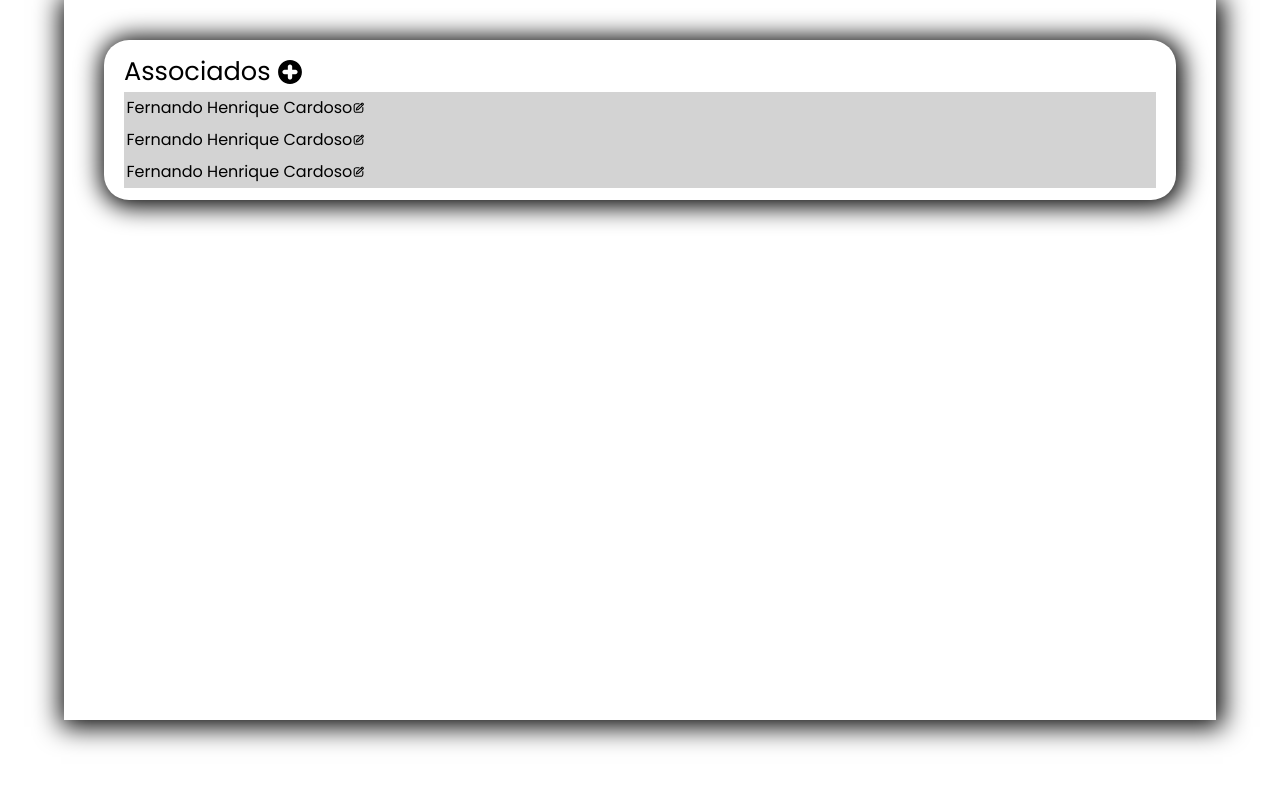
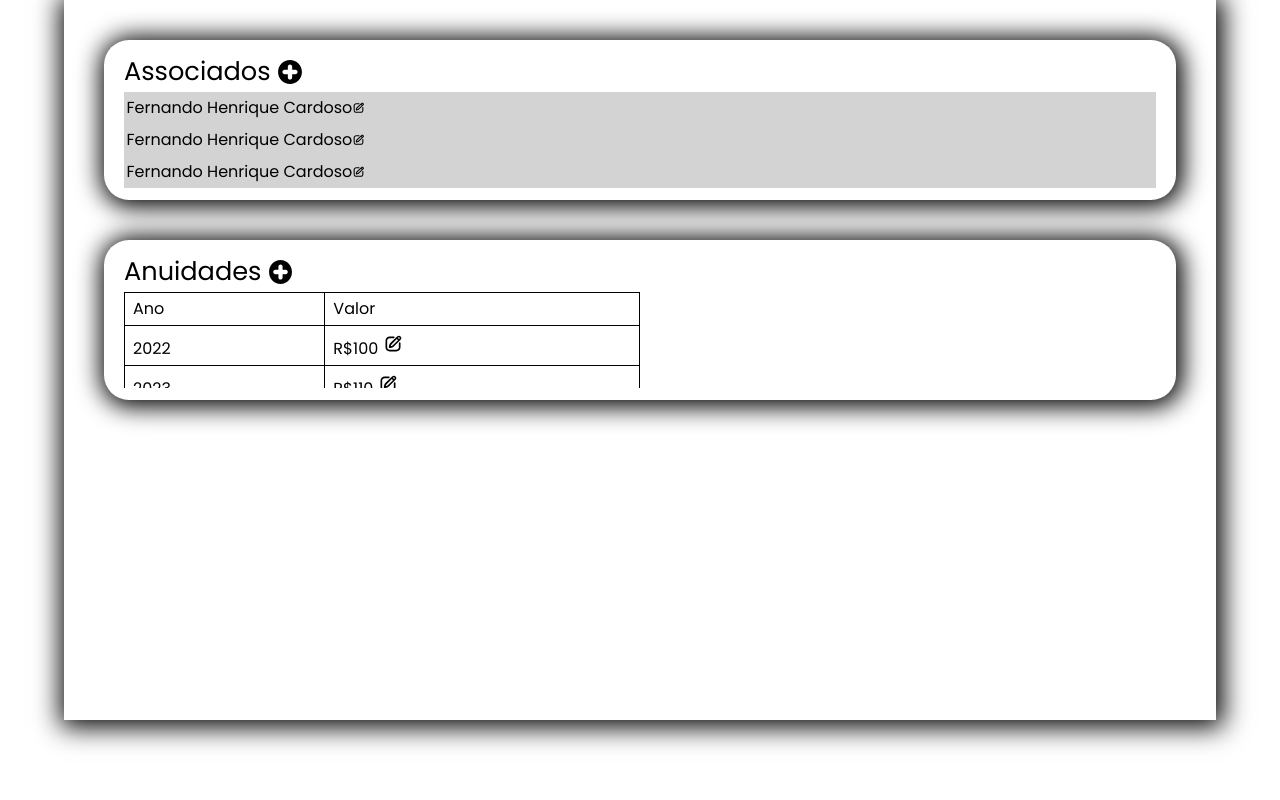
Before and after one commit to VitorFraifer/Desafio-TecnoTech, a PHP site: page /pages/index.html in a window 1280 px wide. Run offline with PHP 8.4, Linux system fonts and the light colour scheme.

Commit message:
feat: Adição de modal de cadastro de anuidade e associado

```diff
--- a/pages/index.html
+++ b/pages/index.html
@@ -4,15 +4,15 @@
     <meta charset="UTF-8">
     <meta name="viewport" content="width=device-width, initial-scale=1.0">
     <title>Devs RN</title>
+    <link rel="stylesheet" href="/static/css/reset.css">
     <link rel="stylesheet" href="/static/css/index.css">
-    <link rel="stylesheet" href="/static/css/reset.css">
 </head>
 <body>
     <main>
         <section class="associados-section">
             <div class="titulo-section">
                 <h1>Associados</h1>
-                <img src="/static/img/plus-icon.svg">
+                <img src="/static/img/plus-icon.svg" class="btn-adicionar-associados">
             </div>
             <ul class="lista-associados">
                 <li class="associado">
@@ -33,7 +33,92 @@
                 </li>
             </ul>
         </section>
-        <section class="secao-anuidade"></section>
+        <section class="anuidade-section">
+            <div class="titulo-section">
+                <h1>Anuidades</h1>
+                <img src="/static/img/plus-icon.svg" class="btn-adicionar-anuidade">
+            </div>
+            <div class="table-container">
+                <table class="tabela-anuidade">
+                    <thead>
+                        <tr>
+                            <td>Ano</td>
+                            <td>Valor</td>
+                        </tr>
+                    </thead>
+                    <tbody>
+                        <tr>
+                            <td>2022</td>
+                            <td>R$100 <img src="/static/img/edit-icon.svg"></td>
+                        </tr>
+                        <tr>
+                            <td>2023</td>
+                            <td>R$110 <img src="/static/img/edit-icon.svg"></td>
+                        </tr>
+                        <tr>
+                            <td>2023</td>
+                            <td>R$110</td>
+                        </tr>
+                        <tr>
+                            <td>2023</td>
+                            <td>R$110</td>
+                        </tr>
+                    </tbody>
+                </table>
+            </div>
+        </section>
     </main>
+
+    <div class="modal-cadastro-associados">
+        <div class="modal-container">
+            <div class="icone-fechar-modal-container"><img src="/static/img/close-icon.svg" class="btn-fechar-modal"></div>
+            <h3>Cadastro de Associado</h3>
+            <form>
+                <div class="form-row">
+                    <div>
+                        <label>Nome</label>
+                        <input>
+                    </div>
+                    <div>
+                        <label>Email</label>
+                        <input>
+                    </div>
+                </div>
+                <div class="form-row">
+                    <div>
+                        <label>Cpf</label>
+                        <input>
+                    </div>
+                    <div>
+                        <label>Data de Filiação</label>
+                        <input type="date">
+                    </div>
+                </div>
+                <button>Cadastrar</button>
+            </form>
+        </div>
+    </div>
+
+    <div class="modal-cadastro-anuidade">
+        <div class="modal-container">
+            <div class="icone-fechar-modal-container"><img src="/static/img/close-icon.svg" class="btn-fechar-modal" id="fechar-modal-anuidade"></div>
+            <h3>Cadastro de Anuidade</h3>
+            <form>
+                <div class="form-row">
+                    <div>
+                        <label>Ano</label>
+                        <input placeholder="Ex: 2024">
+                    </div>
+                    <div>
+                        <label>Valor</label>
+                        <input placeholder="Ex: 200">
+                    </div>
+                </div>
+                <button>Cadastrar</button>
+            </form>
+        </div>
+    </div>
+
+    <script src="/static/js/script.js"></script>
 </body>
 </html>
--- a/static/css/index.css
+++ b/static/css/index.css
@@ -6,6 +6,11 @@ body{
     overflow-x: hidden;
     display: flex;
     justify-content: center;
+    font-family: Poppins;
+}
+
+body div{
+    font-family: Poppins;
 }
 
 main{
@@ -20,7 +25,21 @@ main{
     font-family: Poppins;
 }
 
+main section{
+    margin-bottom: 5vh;
+}
+
 .associados-section{
+    width: 100%;
+    height: 20vh;
+    box-shadow: 2px 2px 25px 5px black;
+    border-radius: 25px;
+    box-sizing: border-box;
+    padding: 20px;
+    overflow-y: hidden;
+}
+
+.anuidade-section{
     width: 100%;
     height: 20vh;
     box-shadow: 2px 2px 25px 5px black;
@@ -67,3 +86,112 @@ main{
     width: 1vw;
     cursor: pointer;
 }
+
+.table-container{
+    width: 50%;
+    height: 80%;
+    overflow-y: scroll;
+    margin-top: 1vh;
+}
+
+.tabela-anuidade {
+    width: 100%;
+    border-collapse: collapse;
+    height: 100%;
+    border: 1px solid black;
+    overflow-y: scroll;
+}
+.tabela-anuidade tbody {
+    border: 1px solid black;
+    padding: 8px;
+    text-align: left;
+}
+.tabela-anuidade tr td{
+    border: 1px solid black;
+    padding: 8px;
+    text-align: left;
+    align-items: center;
+}
+
+td img{
+    width: 20px;
+}
+
+.modal-cadastro-associados{
+    width: 100vw;
+    height: 100vh;
+    background-color: rgba(0, 0, 0, 0.5);
+    position: fixed;
+    display: none;
+    align-items: center;
+    justify-content: center;
+}
+
+.modal-container{
+    width: 60%;
+    height: 50%;
+    border-radius: 5vw;
+    background-color: white;
+    box-sizing: border-box;
+    padding: 3vw;
+    display: flex;
+    flex-direction: column;
+    align-items: center;
+}
+
+.modal-container h3{
+    font-size: 2vw;
+    font-weight: 800;
+}
+
+form{
+    display: flex;
+    flex-direction: column;
+    margin-top: 3vh;
+    align-items: center;
+}
+
+.form-row{
+    width: 100%;
+    display: flex;
+    margin-top: 2vh;
+    justify-content: space-between;
+}
+
+.form-row div{
+    width: 48%;
+    display: flex;
+    flex-direction: column;
+}
+
+form button{
+    margin-top: 5vh;
+    background-color: black;
+    color: white;
+    border-radius: 2vw;
+    font-size: 1vw;
+    border: none;
+    cursor: pointer;
+    padding: 2vh;
+}
+
+.icone-fechar-modal-container{
+    width: 100%;
+    display: flex;
+    justify-content: flex-end;
+}
+
+.btn-fechar-modal{
+    width: 2vw;
+    cursor: pointer;
+}
+
+.modal-cadastro-anuidade{
+    width: 100vw;
+    height: 100vh;
+    background-color: rgba(0, 0, 0, 0.5);
+    position: fixed;
+    display: none;
+    align-items: center;
+    justify-content: center;
+}
--- /dev/null
+++ b/static/js/script.js
@@ -0,0 +1,22 @@
+const abrirModalCadastroAssociados = document.querySelector(".btn-adicionar-associados");
+const btnFecharModalCadastroAssociados = document.querySelector(".btn-fechar-modal");
+const modalCadastroAssociados = document.querySelector(".modal-cadastro-associados");
+const btnAbrirModalCadastroAnuidade = document.querySelector(".btn-adicionar-anuidade")
+const modalCadastroAnuidade = document.querySelector(".modal-cadastro-anuidade");
+const btnFecharModalCadastroAnuidade = document.querySelector("#fechar-modal-anuidade")
+
+abrirModalCadastroAssociados.addEventListener("click", () => {
+    modalCadastroAssociados.style.display = "flex";
+})
+
+btnFecharModalCadastroAssociados.addEventListener("click", () => {
+    modalCadastroAssociados.style.display = "none"
+})
+
+btnAbrirModalCadastroAnuidade.addEventListener("click", () => {
+    modalCadastroAnuidade.style.display = "flex";
+})
+
+btnFecharModalCadastroAnuidade.addEventListener("click", () => {
+    modalCadastroAnuidade.style.display = "none";
+})
```
Also changed, not shown: static/img/close-icon.svg (added).
